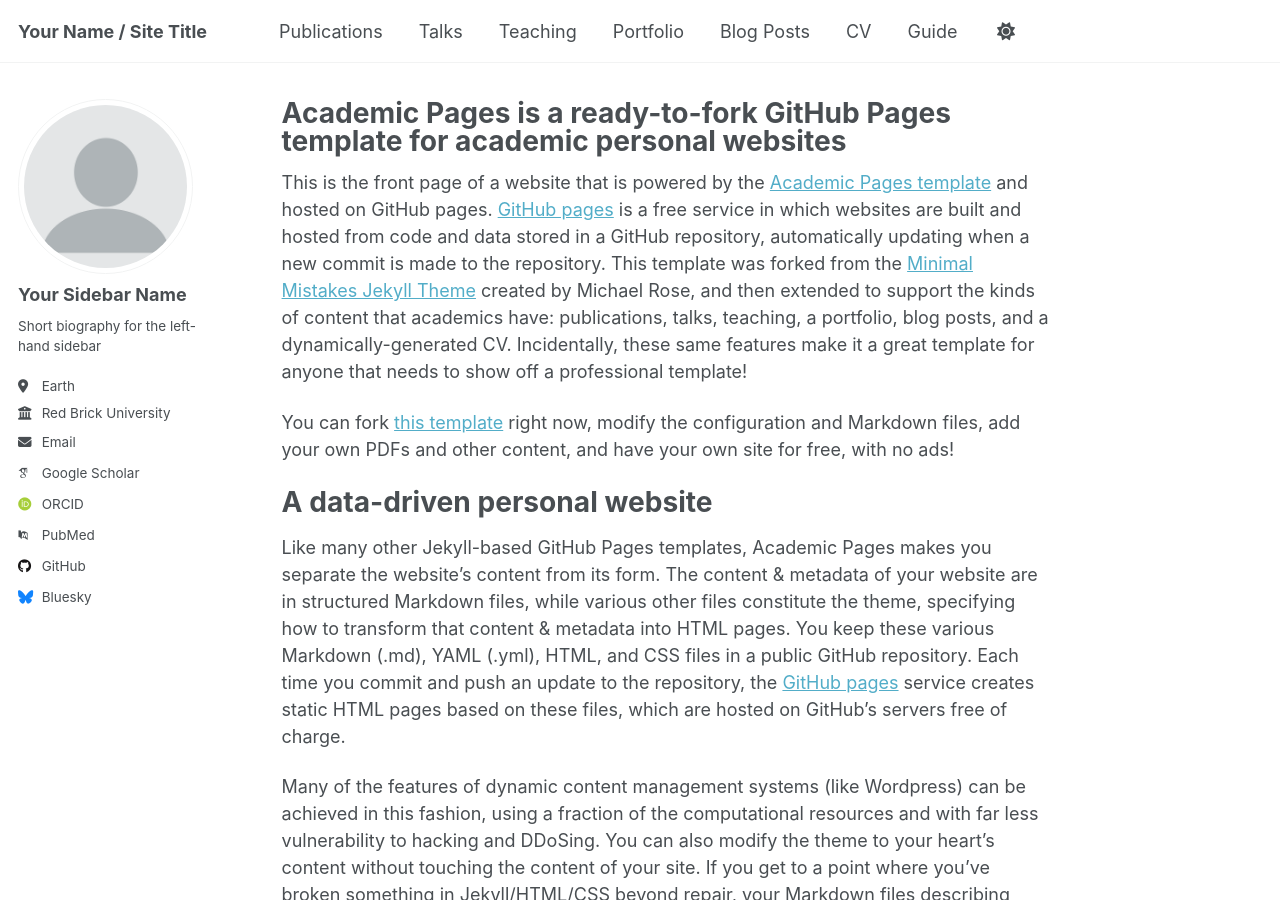
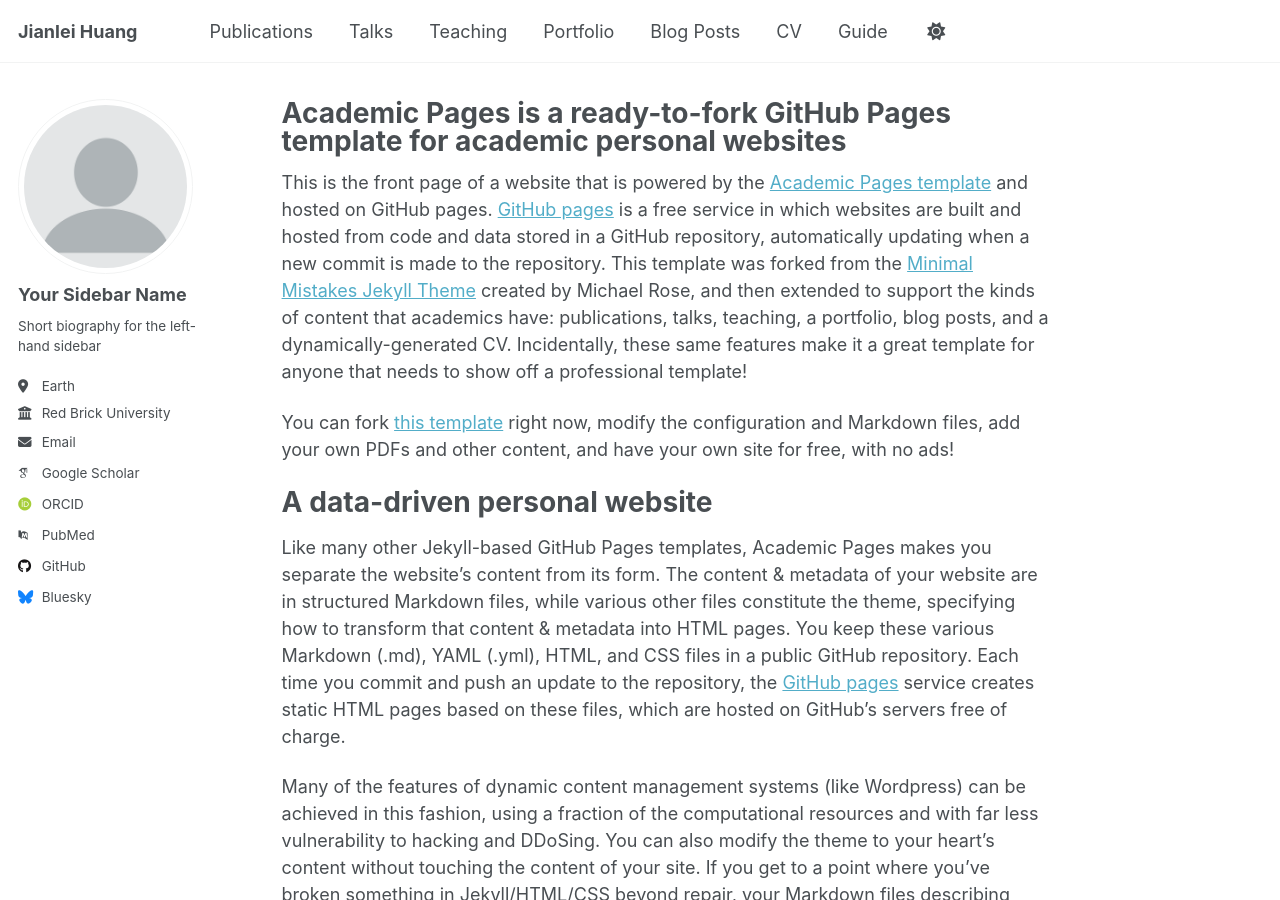
Before and after one commit to Jimmy000207/Jimmy000207.github.io, a Jekyll site: the page built from _pages/about.md, in a window 1280 px wide and 900 px high. Built offline with Jekyll 4.4.1, drawn with Linux system fonts in a browser that asks for light colours; some web fonts are replaced; a script that is not in the unit is left out.

Commit message:
Update _config.yml

```diff
--- a/_config.yml
+++ b/_config.yml
@@ -9,14 +9,14 @@
 # Basic Site Settings
 locale                   : "en-US"
 site_theme               : "default" # Currently available options are "default", "air"
-title                    : "Your Name / Site Title"
+title                    : "Jianlei Huang"
 title_separator          : "-"
 name                     : &name "Your Name"
 description              : &description "Your Name's academic portfolio"   # Update this with a general description of your site, this is the default if not overridden by a page
-url                      : https://academicpages.github.io # The base hostname & protocol for your site e.g. "https://[your GitHub username].github.io",
+url                      : https://Jimmy000207.github.io # The base hostname & protocol for your site e.g. "https://[your GitHub username].github.io",
                                                            # or if you already have some other page hosted on Github then use "https://[your GitHub username].github.io/[Your Repo Name]"
 baseurl                  : "" # the subpath of your site, e.g. "/blog"
-repository               : "academicpages/academicpages.github.io"
+repository               : "Jimmy000207/Jimmy000207.github.io"
 
 # Site Author - The following control what appear as part of the author content on the side bar.
 #               If a field is blank the icon and link will not appear, otherwise it will be shown.
```
